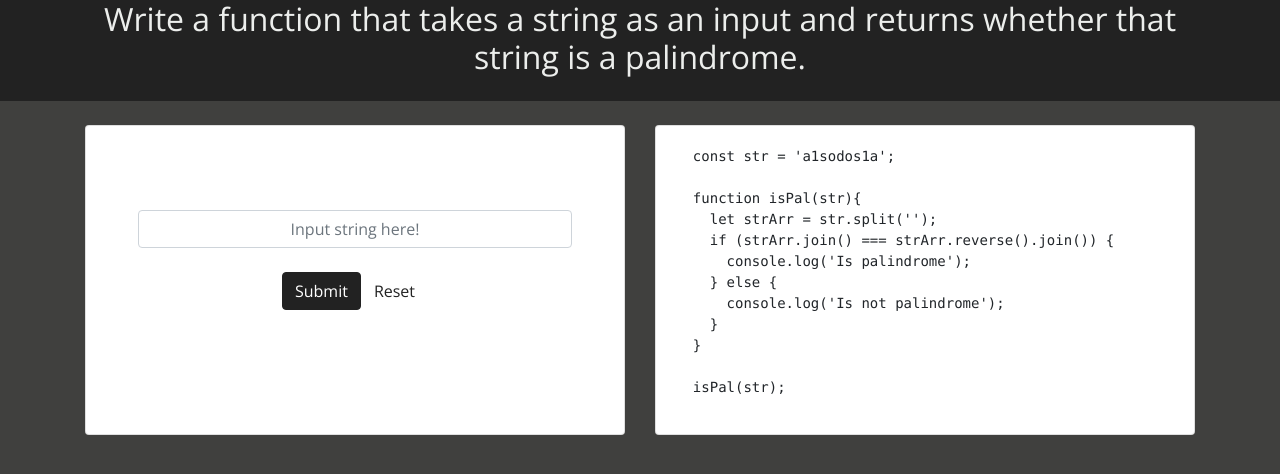
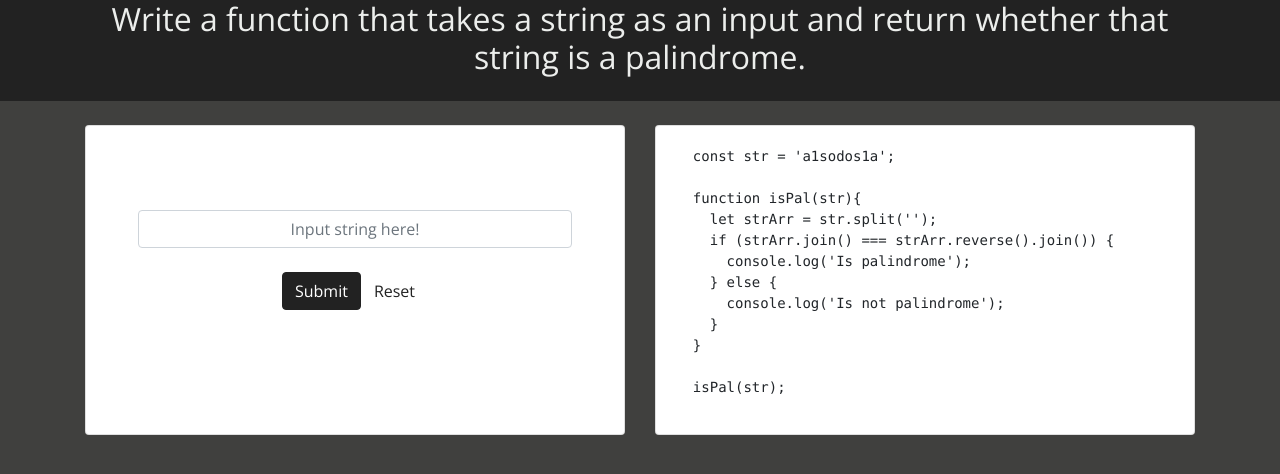
Before and after one commit to marius8dev/marius8dev.github.io, a plain HTML site: page 03/index.html in a window 1280 px wide. Drawn offline with nearby package versions, Linux system fonts and the light colour scheme; files that its build step writes are made by us from their sources.

Commit message:
fixing typo

```diff
--- a/03/index.html
+++ b/03/index.html
@@ -19,7 +19,7 @@
     <div class="row">
       <div class="col-12">
         <div class="col-12 mb-4">
-          <h2 class="text-center text-light">Write a function that takes a string as an input and returns whether that string is a palindrome.</h2>
+          <h2 class="text-center text-light">Write a function that takes a string as an input and return whether that string is a palindrome.</h2>
         </div>
       </div>
     </div>
```
